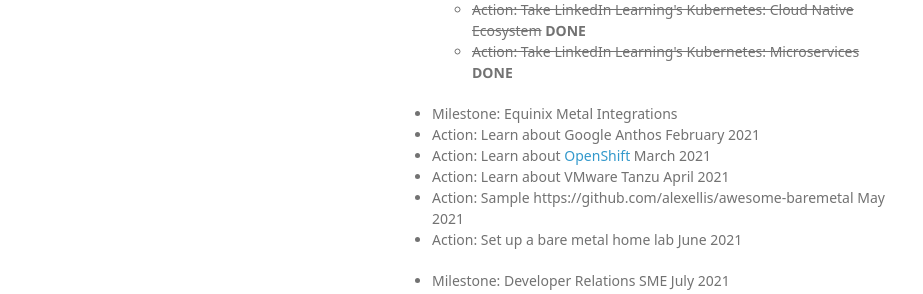
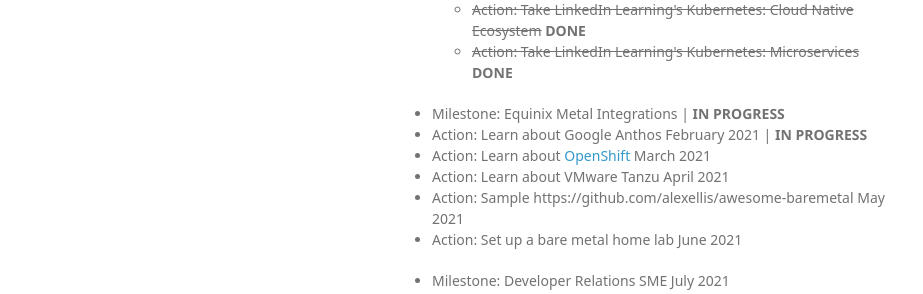
Before and after one commit to rainleander/rainleander.github.io, a Jekyll site: the page other-peoples-computers.html, which Jekyll copies as it is, in a window 1280 px wide. Shown: the part 1125-1419 px from the top of the page, without its empty margins (178-1101 px from the left). Built offline with Jekyll 4.4.1, drawn with Linux system fonts in a browser that asks for light colours; some web fonts are replaced.

Commit message:
Update other-peoples-computers.html

```diff
--- a/other-peoples-computers.html
+++ b/other-peoples-computers.html
@@ -57,8 +57,8 @@
         <li><del>Action: Take LinkedIn Learning's Kubernetes: Cloud Native Ecosystem</del> <b>DONE</b></li>
         <li><del>Action: Take LinkedIn Learning's Kubernetes: Microservices</del> <b>DONE</b></li></ul></li></ul>
 
-        <ul><li>Milestone: Equinix Metal Integrations</li>
-          <li>Action: Learn about Google Anthos February 2021</li>
+        <ul><li>Milestone: Equinix Metal Integrations | <b>IN PROGRESS</b></li>
+          <li>Action: Learn about Google Anthos February 2021 | <b>IN PROGRESS</b></li>
           <li>Action: Learn about <a href="http://groningenrain.nl/questions-and-answers-with-rain-openshift/">OpenShift</a> March 2021</li>
           <li>Action: Learn about VMware Tanzu April 2021</li>
           <li>Action: Sample https://github.com/alexellis/awesome-baremetal May 2021</li>
```
